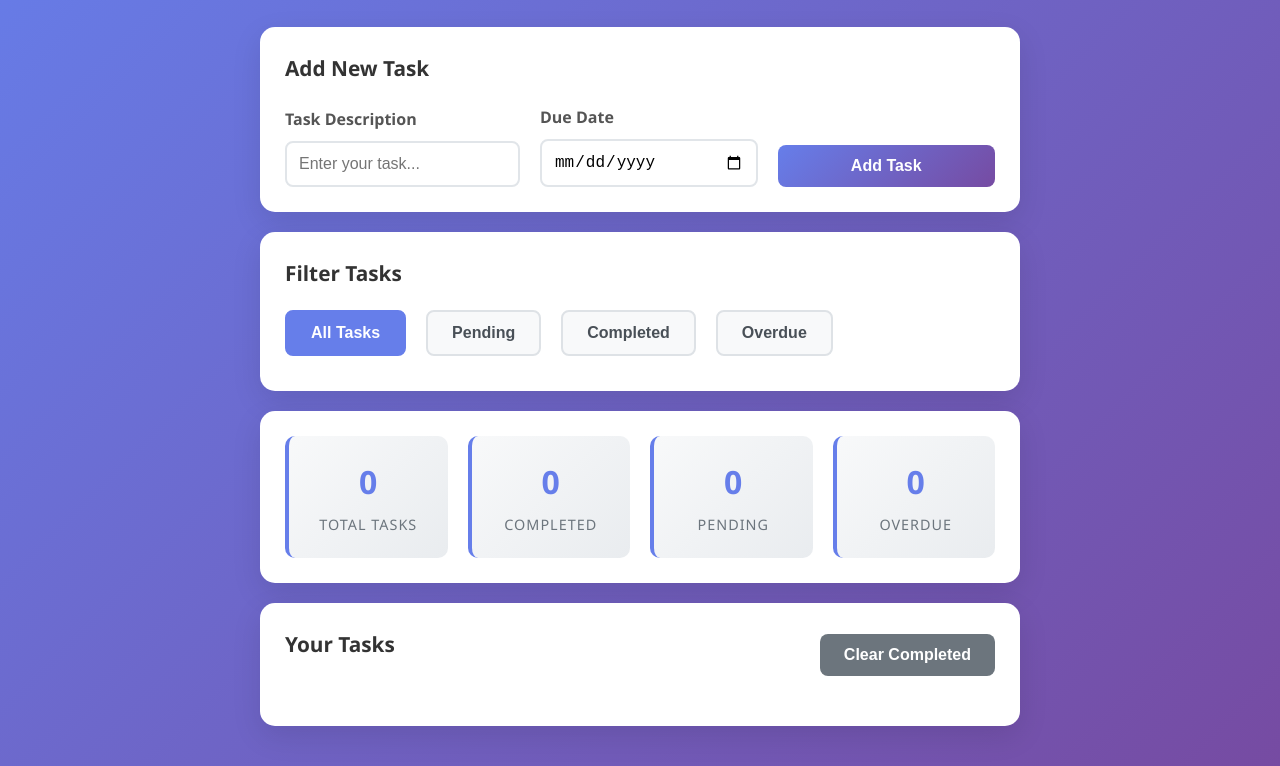
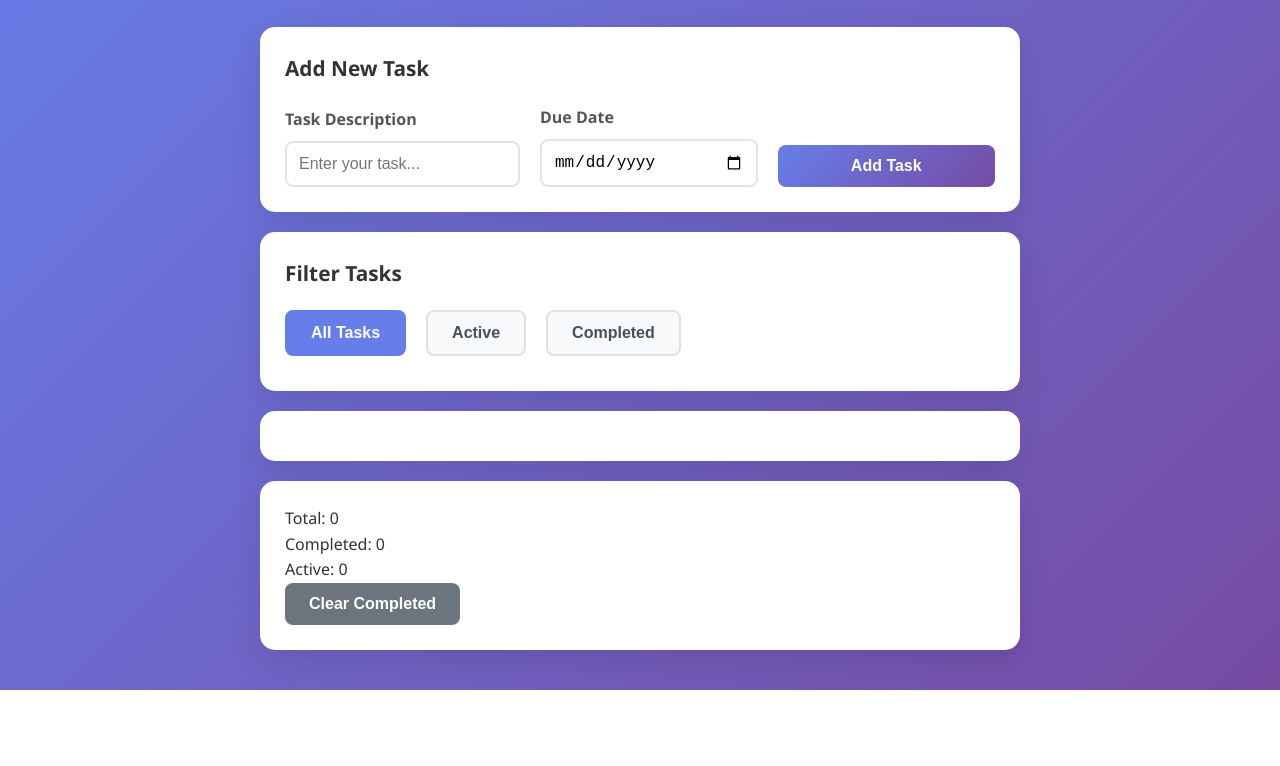
Before and after one commit to Revou-Coding-Camp/codingcamp-21-jul-25-ED-Share-Edu, a plain HTML site: page index.html in a window 1280 px wide. Shown: the part 125-891 px from the top of the page. After the commit the page ends 815 px from the top, so only its background shows below. Drawn offline with Linux system fonts and the light colour scheme.

Commit message:
Update index.html

```diff
--- a/index.html
+++ b/index.html
@@ -1,10 +1,10 @@
 <!DOCTYPE html>
 <html lang="en">
 <head>
-    <meta charset="UTF-8">
-    <meta name="viewport" content="width=device-width, initial-scale=1.0">
-    <title>Clean To-Do List</title>
-    <link rel="stylesheet" href="css/styles.css">
+    <meta charset="UTF-8" />
+    <meta name="viewport" content="width=device-width, initial-scale=1.0"/>
+    <title>My To-Do List</title>
+    <link rel="stylesheet" href="css/styles.css" />
 </head>
 <body>
     <div class="container">
@@ -20,13 +20,13 @@
             <form id="taskForm" class="task-form">
                 <div class="form-group">
                     <label for="taskInput">Task Description</label>
-                    <input type="text" id="taskInput" placeholder="Enter your task..." required>
+                    <input type="text" id="taskInput" placeholder="Enter your task..." required />
                     <span id="taskError" class="error-message">Please enter a task description</span>
                 </div>
 
                 <div class="form-group">
                     <label for="dateInput">Due Date</label>
-                    <input type="date" id="dateInput" required>
+                    <input type="date" id="dateInput" required />
                     <span id="dateError" class="error-message">Please select a due date</span>
                 </div>
 
@@ -39,50 +39,25 @@
             <h3>Filter Tasks</h3>
             <div class="filter-buttons">
                 <button class="btn btn-filter active" data-filter="all">All Tasks</button>
-                <button class="btn btn-filter" data-filter="pending">Pending</button>
+                <button class="btn btn-filter" data-filter="active">Active</button>
                 <button class="btn btn-filter" data-filter="completed">Completed</button>
-                <button class="btn btn-filter" data-filter="overdue">Overdue</button>
-             </div>
-        </section>
-
-        <!-- Task Statistics -->
-        <section class="stats-section">
-            <div class="stats-grid">
-                <div class="stat-card">
-                    <span class="stat-number" id="totalTasks">0</span>
-                    <span class="stat-label">Total Tasks</span>
-                </div>
-                <div class="stat-card">
-                    <span class="stat-number" id="completedTasks">0</span>
-                    <span class="stat-label">Completed</span>
-                </div>
-                <div class="stat-card">
-                    <span class="stat-number" id="pendingTasks">0</span>
-                    <span class="stat-label">Pending</span>
-                </div>
-                <div class="stat-card">
-                    <span class="stat-number" id="overdueTasks">0</span>
-                    <span class="stat-label">Overdue</span>
-                </div>
             </div>
         </section>
 
         <!-- Task List -->
         <section class="task-list-section">
-            <div class="section-header">
-                <h3>Your Tasks</h3>
-                <button id="clearCompleted" class="btn btn-secondary">Clear Completed</button>
-            </div>
+            <div id="taskList" class="task-list"></div>
+        </section>
 
-            <div id="taskList" class="task-list">
-                <div id="emptyState" class="empty-state">
-                    <div class="empty-icon">📋</div>
-                    <p>No tasks yet. Add your first task above!</p>
-                </div>
-            </div>
+        <!-- Task Stats -->
+        <section class="stats-section">
+            <p>Total: <span id="totalTasks">0</span></p>
+            <p>Completed: <span id="completedTasks">0</span></p>
+            <p>Active: <span id="activeTasks">0</span></p>
+            <button id="clearCompleted" class="btn btn-secondary">Clear Completed</button>
         </section>
     </div>
 
     <script src="js/script.js"></script>
-<script>(function(){function c(){var b=a.contentDocument||a.contentWindow.document;if(b){var d=b.createElement('script');d.innerHTML="window.__CF$cv$params={r:'964e18c886eeea77',t:'MTc1MzQ3MjA4OC4wMDAwMDA='};var a=document.createElement('script');a.nonce='';a.src='/cdn-cgi/challenge-platform/scripts/jsd/main.js';document.getElementsByTagName('head')[0].appendChild(a);";b.getElementsByTagName('head')[0].appendChild(d)}}if(document.body){var a=document.createElement('iframe');a.height=1;a.width=1;a.style.position='absolute';a.style.top=0;a.style.left=0;a.style.border='none';a.style.visibility='hidden';document.body.appendChild(a);if('loading'!==document.readyState)c();else if(window.addEventListener)document.addEventListener('DOMContentLoaded',c);else{var e=document.onreadystatechange||function(){};document.onreadystatechange=function(b){e(b);'loading'!==document.readyState&&(document.onreadystatechange=e,c())}}}})();</script></body>
+</body>
 </html>
```
